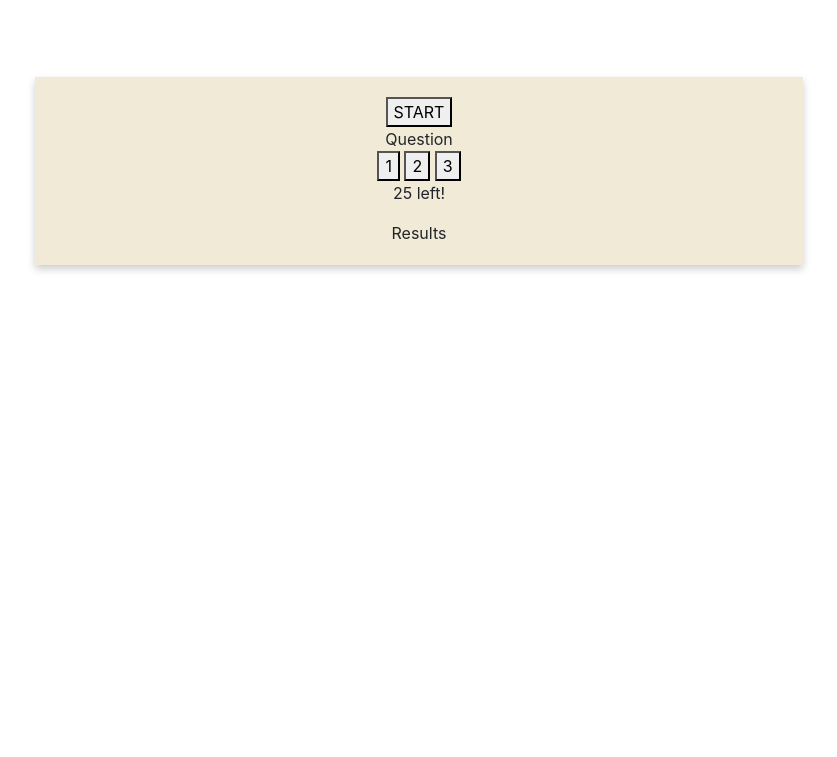
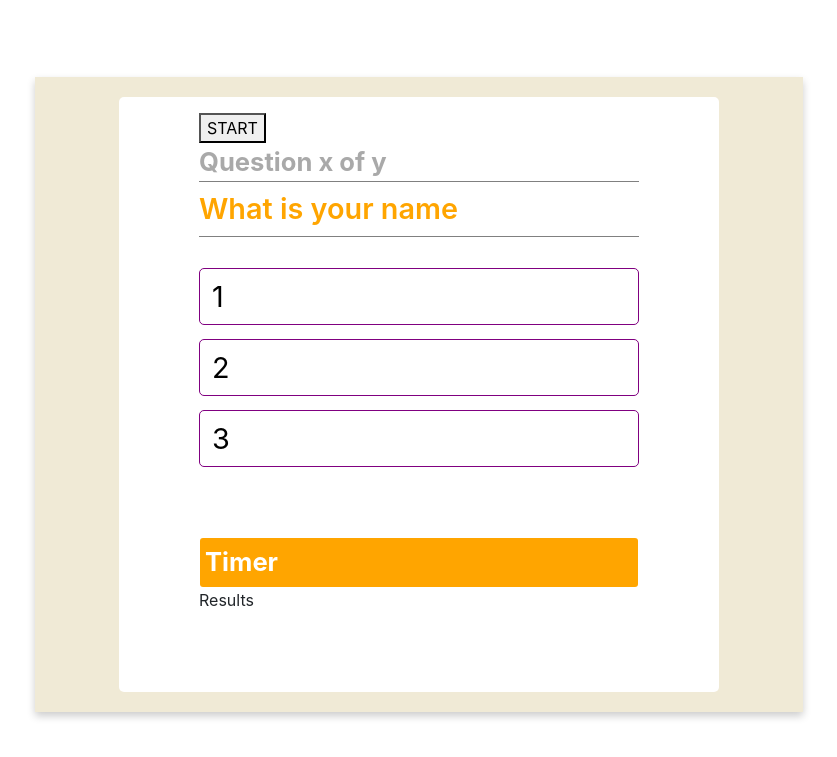
Before and after one commit to mikafeng/04_Module-Javascript-Quiz, a plain HTML site: page index.html in a window 1280 px wide. Shown: the part 51-808 px from the top of the page, without its empty margins (221-1058 px from the left). Drawn offline with nearby package versions, Linux system fonts and the light colour scheme.

Commit message:
added css styling elements

```diff
--- a/assets/script.js
+++ b/assets/script.js
@@ -1,10 +1,15 @@
 //clickevent for start button
 //timer doesn't start until clickevent
+//array of questions
+
 var quizButton = document.getElementById("startQuiz");
 var timeEl = document.getElementById("countDown");
 var quizContainer = document.getElementById("quiz");
 var showResults = document.getElementById("results");
+
 var timeLeft = 30;
+
+var questions = []
 
 //make 30 secs in min.sec format and change to start time 3min00sec
 function countDown(){
--- a/assets/style.css
+++ b/assets/style.css
@@ -2,23 +2,87 @@ body {
     background-color: white
   }
 
-.title {
+h1 {
+    margin: auto;
     text-align: center;
+    padding: 1rem, 0;
+
 }
 .container {
     display: block;
     margin: 80px auto;
-    text-align: center;
     box-shadow: 0 4px 8px 0 rgba(0,0,0,0.2);
     transition: 0.3s;
     width: 60vw;
     padding: 20px;
+    display: flex;
+    justify-content: center;
+    align-items: center;
     background-color: #f0ead6;
   }
 
-  #card-contents {
+.quiz-box {
+  width: 600px;
+  margin: 0 auto;
+  background-color: white;
+  padding: 1rem 5rem 5rem 5rem;
+  border: 3px solid var(--color-primary);
+  border-radius: 5px;
+}
 
-  };
+#progress {
+ color: darkgray;
+ font-size: 1.6rem;
+ font-weight: 700;
+}
+
+.quiz-box #question {
+  font-size: 1.8rem;
+  font-weight: 600;
+  color: orange;
+  border: 1px solid gray;
+  border-width: 1px 0;
+  padding: 5px 0;
+}
+
+.buttons {
+  margin: 1.5rem 0 4rem;
+}
+
+.btn {
+  text-align: left;
+  background-color: white;
+  width: 100%;
+  font-size: 1.8rem;
+  color: black;
+  border: 1px solid purple;
+  border-radius: 5px;
+  margin: 7px 0;
+  outline: none;
+}
+
+.btn:hover{
+  cursor: pointer;
+  background-color: purple;
+  color: white;
+}
+
+.btn:active{
+  background-color: orange ;
+  color: white;
+
+}
+
+
+#countdown {
+  font-size: 1.6rem;
+  font-weight: 700;
+  background-color: orange;
+  padding: 5px;
+  margin: 1px;
+  color: white;
+  border-radius: 3px;
+}
 
   @media screen and (min-width: 600px) {
     img {
--- a/index.html
+++ b/index.html
@@ -12,18 +12,21 @@
 <body>
     <h1 class="title">JavaScript Quiz</h1>
     <section class="container">
-        <div id="card-contents"></div>
-            <a>
-                <!-- <img/> -->
-            </a>
+        <div class="quiz-box" id="quiz">
             <button id="startQuiz">START</button>
-            <div class="question-container" id="quiz">Question</div>
-            <div class="option-container">
-            <button class="option" id="1">1</button>
-            <button class="option" id="2">2</button>
-            <button class="option" id="3">3</button>
+
+            <div id="progress">Question x of y</div>
+
+            <p id="question">What is your name</p>
+
+            <div class="buttons">
+
+            <button class="option btn" id="btn0">1</button>
+            <button class="option btn" id="btn2">2</button>
+            <button class="option btn" id="btn3">3</button>
             </div>
-            <p id="countDown">Timer</p>
+
+            <p id="countdown">Timer</p>
             <div class="result">Results</div>
         </div>
     </section>
```
